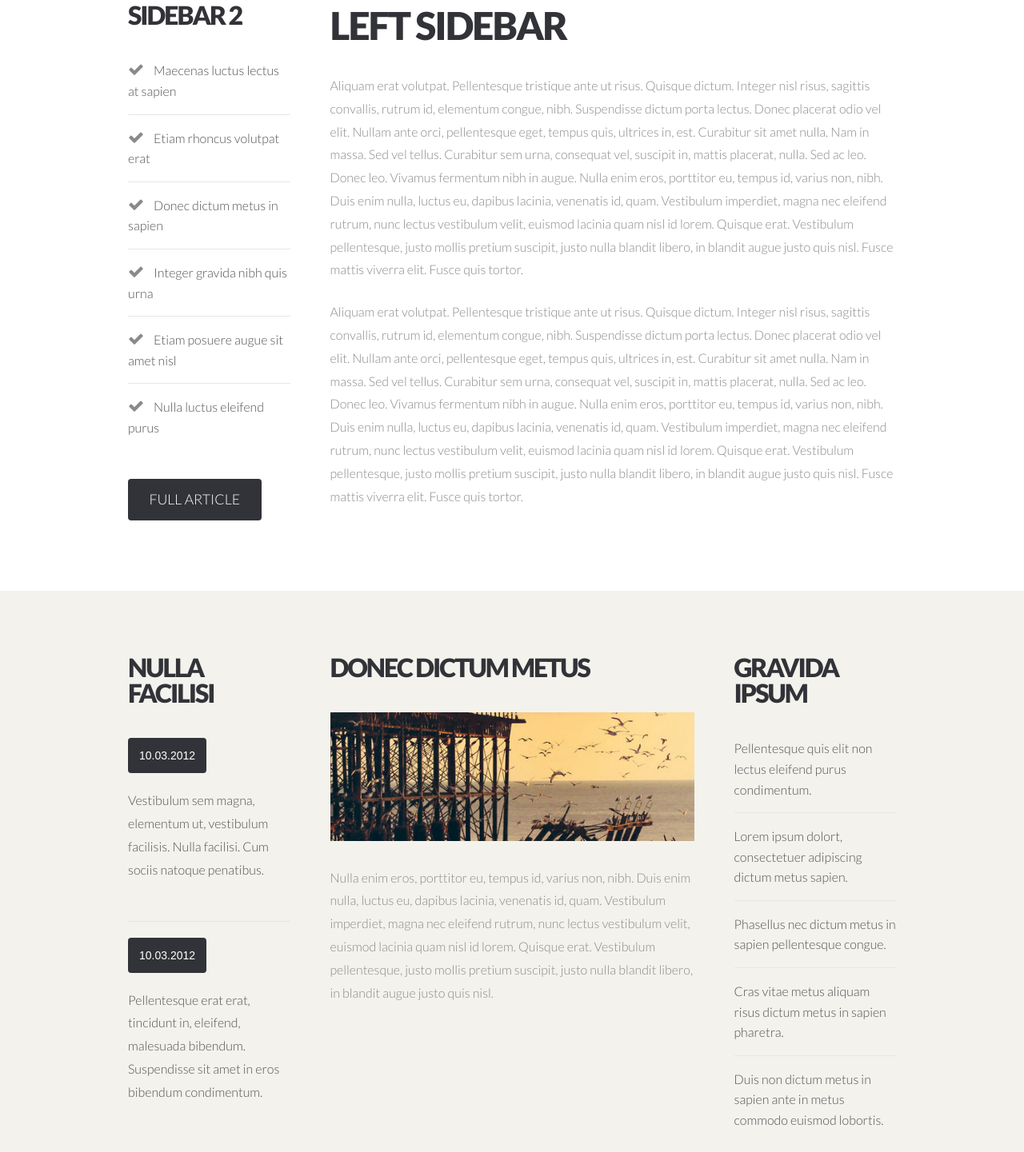
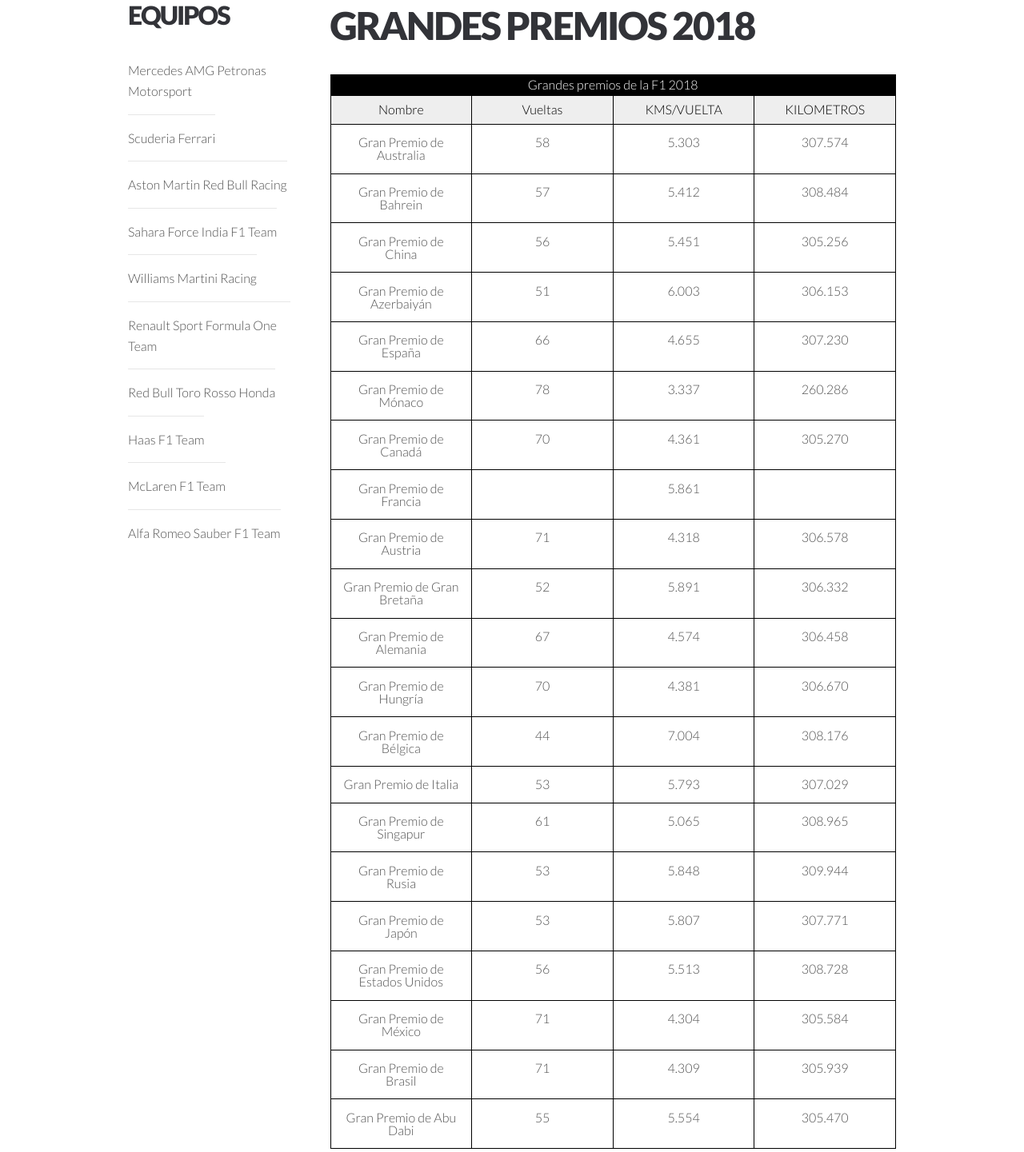
Before and after one commit to JesusArias1995/Proyecto_HTML5_CSS, a plain HTML site: page twocolumn1.html in a window 1280 px wide. Shown: the part 435-1876 px from the top of the page at 80% size. Drawn offline with nearby package versions, Linux system fonts and the light colour scheme.

Commit message:
Editado twocolum1

```diff
--- a/twocolumn1.html
+++ b/twocolumn1.html
@@ -6,10 +6,11 @@
 -->
 <html>
 	<head>
-		<title>Synchronous by TEMPLATED</title>
+		<title>Grandes Premios</title>
 		<meta http-equiv="content-type" content="text/html; charset=utf-8" />
 		<meta name="description" content="" />
 		<meta name="keywords" content="" />
+		<link rel="shortcut icon" href="images/favicon.png" />
 		<link href='http://fonts.googleapis.com/css?family=Lato:300,400,700,900' rel='stylesheet' type='text/css'>
 		<!--[if lte IE 8]><script src="js/html5shiv.js"></script><![endif]-->
 		<script src="http://ajax.googleapis.com/ajax/libs/jquery/1.11.0/jquery.min.js"></script>
@@ -32,18 +33,18 @@
 
 					<!-- Logo -->
 					<div id="logo">
-						<h1><a href="#">Synchronous</a></h1>
+						<h1><a href="#">Formula 1</a></h1>
 						<span>Design by TEMPLATED</span>
 					</div>
 
 					<!-- Nav -->
 					<nav id="nav">
 						<ul>
-							<li><a href="index.html">Homepage</a></li>
-							<li><a href="threecolumn.html">Three Column</a></li>
-							<li class="active"><a href="twocolumn1.html">Left Sidebar</a></li>
-							<li><a href="twocolumn2.html">Right Sidebar</a></li>
-							<li><a href="onecolumn.html">No Sidebar</a></li>
+							<li><a href="index.html">Historia</a></li>
+							<li><a href="threecolumn.html">Pilotos</a></li>
+							<li class="active"><a href="twocolumn1.html">Grandes Premios</a></li>
+							<li><a href="twocolumn2.html">Temporada actual</a></li>
+							<li><a href="onecolumn.html">Formulario</a></li>
 						</ul>
 					</nav>
 				</div>
@@ -56,17 +57,20 @@
 						<div class="3u">
 							<section id="sidebard2">
 								<header>
-									<h2>Sidebar 2</h2>
+									<h2>Equipos</h2>
 								</header>
 								<ul class="style1">
-									<li class="first"><span class="fa fa-check"></span><a href="#">Maecenas luctus lectus at sapien</a></li>
-									<li><span class="fa fa-check"></span><a href="#">Etiam rhoncus volutpat erat</a></li>
-									<li><span class="fa fa-check"></span><a href="#">Donec dictum metus in sapien</a></li>
-									<li><span class="fa fa-check"></span><a href="#">Integer gravida nibh quis urna</a></li>
-									<li><span class="fa fa-check"></span><a href="#">Etiam posuere augue sit amet nisl</a></li>
-									<li><span class="fa fa-check"></span><a href="#">Nulla luctus eleifend purus</a></li>
+									<li class="first"><a href="#">Mercedes AMG Petronas Motorsport</a></li>
+									<li><a href="#">Scuderia Ferrari</a></li>
+									<li><a href="#">Aston Martin Red Bull Racing</a></li>
+									<li><a href="#">Sahara Force India F1 Team</a></li>
+									<li><a href="#">Williams Martini Racing</a></li>
+									<li><a href="#">Renault Sport Formula One Team</a></li>
+									<li><a href="#">Red Bull Toro Rosso Honda</a></li>
+									<li><a href="#">Haas F1 Team</a></li>
+									<li><a href="#">McLaren F1 Team</a></li>
+									<li><a href="#">Alfa Romeo Sauber F1 Team</a></li>
 								</ul>
-								<a href="#" class="button">Full Article</a>
 							</section>
 						</div>
 
@@ -74,64 +78,151 @@
 						<div class="9u skel-cell-important">
 							<section id="content" >
 								<header>
-									<h2>Left Sidebar</h2>
+									<h2>Grandes premios 2018</h2>
 								</header>
-								<p>Aliquam erat volutpat. Pellentesque tristique ante ut risus. Quisque dictum. Integer nisl risus, sagittis convallis, rutrum id, elementum congue, nibh. Suspendisse dictum porta lectus. Donec placerat odio vel elit. Nullam ante orci, pellentesque eget, tempus quis, ultrices in, est. Curabitur sit amet nulla. Nam in massa. Sed vel tellus. Curabitur sem urna, consequat vel, suscipit in, mattis placerat, nulla. Sed ac leo. Donec leo. Vivamus fermentum nibh in augue. Nulla enim eros, porttitor eu, tempus id, varius non, nibh. Duis enim nulla, luctus eu, dapibus lacinia, venenatis id, quam. Vestibulum imperdiet, magna nec eleifend rutrum, nunc lectus vestibulum velit, euismod lacinia quam nisl id lorem. Quisque erat. Vestibulum pellentesque, justo mollis pretium suscipit, justo nulla blandit libero, in blandit augue justo quis nisl. Fusce mattis viverra elit. Fusce quis tortor.</p>
-								<p>Aliquam erat volutpat. Pellentesque tristique ante ut risus. Quisque dictum. Integer nisl risus, sagittis convallis, rutrum id, elementum congue, nibh. Suspendisse dictum porta lectus. Donec placerat odio vel elit. Nullam ante orci, pellentesque eget, tempus quis, ultrices in, est. Curabitur sit amet nulla. Nam in massa. Sed vel tellus. Curabitur sem urna, consequat vel, suscipit in, mattis placerat, nulla. Sed ac leo. Donec leo. Vivamus fermentum nibh in augue. Nulla enim eros, porttitor eu, tempus id, varius non, nibh. Duis enim nulla, luctus eu, dapibus lacinia, venenatis id, quam. Vestibulum imperdiet, magna nec eleifend rutrum, nunc lectus vestibulum velit, euismod lacinia quam nisl id lorem. Quisque erat. Vestibulum pellentesque, justo mollis pretium suscipit, justo nulla blandit libero, in blandit augue justo quis nisl. Fusce mattis viverra elit. Fusce quis tortor.<br>
-								</p>
+								<p><table>
+									<caption>Grandes premios de la F1 2018</caption>
+									<thead>
+										<tr>
+											<th>Nombre</th>
+											<th>Vueltas</th>
+											<th>KMS/VUELTA</th>
+											<th>KILOMETROS</th>
+										</tr>
+									</thead>
+									<tbody>
+										<tr>
+											<td>Gran Premio de Australia</td>
+											<td>58</td>
+											<td>5.303</td>
+											<td>307.574</td>
+										</tr>
+										<tr>
+											<td>Gran Premio de Bahrein</td>
+											<td>57</td>
+											<td>5.412</td>
+											<td>308.484</td>
+										</tr>
+										<tr>
+											<td>Gran Premio de China</td>
+											<td>56</td>
+											<td>5.451</td>
+											<td>305.256</td>
+										</tr>
+										<tr>
+											<td>Gran Premio de Azerbaiyán</td>
+											<td>51</td>
+											<td>6.003</td>
+											<td>306.153</td>
+										</tr>
+										<tr>
+											<td>Gran Premio de España</td>
+											<td>66</td>
+											<td>4.655</td>
+											<td>307.230</td>
+										</tr>
+										<tr>
+											<td>Gran Premio de Mónaco</td>
+											<td>78</td>
+											<td>3.337</td>
+											<td>260.286</td>
+										</tr>
+										<tr>
+											<td>Gran Premio de Canadá</td>
+											<td>70</td>
+											<td>4.361</td>
+											<td>305.270</td>
+										</tr>
+										<tr>
+											<td>Gran Premio de Francia</td>
+											<td></td>
+											<td>5.861</td>
+											<td></td>
+										</tr>
+										<tr>
+											<td>Gran Premio de Austria</td>
+											<td>71</td>
+											<td>4.318</td>
+											<td>306.578</td>
+										</tr>
+										<tr>
+											<td>Gran Premio de Gran Bretaña</td>
+											<td>52</td>
+											<td>5.891</td>
+											<td>306.332</td>
+										</tr>
+										<tr>
+											<td>Gran Premio de Alemania</td>
+											<td>67</td>
+											<td>4.574</td>
+											<td>306.458</td>
+										</tr>
+										<tr>
+											<td>Gran Premio de Hungría</td>
+											<td>70</td>
+											<td>4.381</td>
+											<td>306.670</td>
+										</tr>
+										<tr>
+											<td>Gran Premio de Bélgica</td>
+											<td>44</td>
+											<td>7.004</td>
+											<td>308.176</td>
+										</tr>
+										<tr>
+											<td>Gran Premio de Italia</td>
+											<td>53</td>
+											<td>5.793</td>
+											<td>307.029</td>
+										</tr>
+										<tr>
+											<td>Gran Premio de Singapur</td>
+											<td>61</td>
+											<td>5.065</td>
+											<td>308.965</td>
+										</tr>
+										<tr>
+											<td>Gran Premio de Rusia</td>
+											<td>53</td>
+											<td>5.848</td>
+											<td>309.944</td>
+										</tr>
+										<tr>
+											<td>Gran Premio de Japón</td>
+											<td>53</td>
+											<td>5.807</td>
+											<td>307.771</td>
+										</tr>
+										<tr>
+											<td>Gran Premio de Estados Unidos</td>
+											<td>56</td>
+											<td>5.513</td>
+											<td>308.728</td>
+										</tr>
+										<tr>
+											<td>Gran Premio de México</td>
+											<td>71</td>
+											<td>4.304</td>
+											<td>305.584</td>
+										</tr>
+										<tr>
+											<td>Gran Premio de Brasil</td>
+											<td>71</td>
+											<td>4.309</td>
+											<td>305.939</td>
+										</tr>
+										<tr>
+											<td>Gran Premio de Abu Dabi</td>
+											<td>55</td>
+											<td>5.554</td>
+											<td>305.470</td>
+										</tr>
+									</tbody>
+								</table></p>
 							</section>
 						</div>
 					</div>
 
-				</div>
-			</div>
-
-
-			<!-- Footer -->
-			<div id="footer">
-				<div class="container">
-					<div class="row">
-						<div class="3u">
-							<section id="box1">
-								<header>
-									<h2>Nulla facilisi</h2>
-								</header>
-								<ul class="style3">
-									<li class="first">
-										<p class="date"><a href="#">10.03.2012</a></p>
-										<p><a href="#">Vestibulum sem magna, elementum ut, vestibulum facilisis. Nulla facilisi. Cum sociis natoque penatibus.</a></p>
-									</li>
-									<li>
-										<p class="date"><a href="#">10.03.2012</a></p>
-										<p><a href="#">Pellentesque erat erat, tincidunt in, eleifend, malesuada bibendum. Suspendisse sit amet  in eros bibendum condimentum. </a> </p>
-									</li>
-								</ul>
-							</section>
-						</div>
-						<div class="6u">
-							<section id="box2">
-								<header>
-									<h2>Donec dictum metus</h2>
-								</header>
-								<div> <a href="#" class="image full"><img src="images/pics02.jpg" alt=""></a> </div>
-								<p>Nulla enim eros, porttitor eu, tempus id, varius non, nibh. Duis enim nulla, luctus eu, dapibus lacinia, venenatis id, quam. Vestibulum imperdiet, magna nec eleifend rutrum, nunc lectus vestibulum velit, euismod lacinia quam nisl id lorem. Quisque erat. Vestibulum pellentesque, justo mollis pretium suscipit, justo nulla blandit libero, in blandit augue justo quis nisl.</p>
-							</section>
-						</div>
-						<div class="3u">
-							<section id="box3">
-								<header>
-									<h2>Gravida ipsum</h2>
-								</header>
-								<ul class="style1">
-									<li class="first"><a href="#">Pellentesque quis elit non lectus eleifend purus condimentum.</a></li>
-									<li><a href="#">Lorem ipsum dolort, consectetuer adipiscing dictum metus sapien.</a></li>
-									<li><a href="#">Phasellus nec dictum metus in sapien pellentesque congue.</a></li>
-									<li><a href="#">Cras vitae metus aliquam risus dictum metus in sapien pharetra.</a></li>
-									<li><a href="#">Duis non dictum metus in sapien ante in metus commodo euismod lobortis.</a></li>
-								</ul>
-							</section>
-						</div>
-					</div>
 				</div>
 			</div>
 
```
